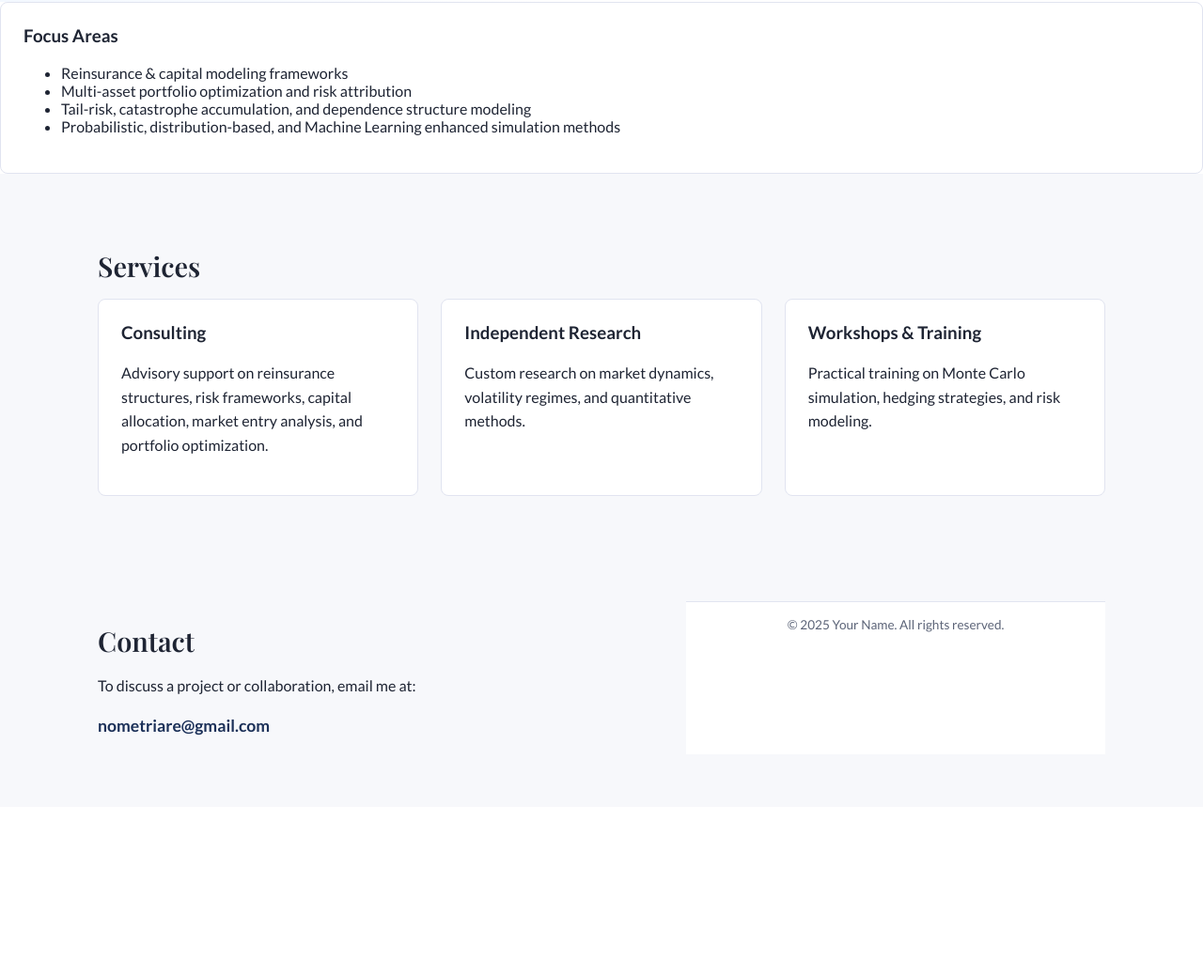
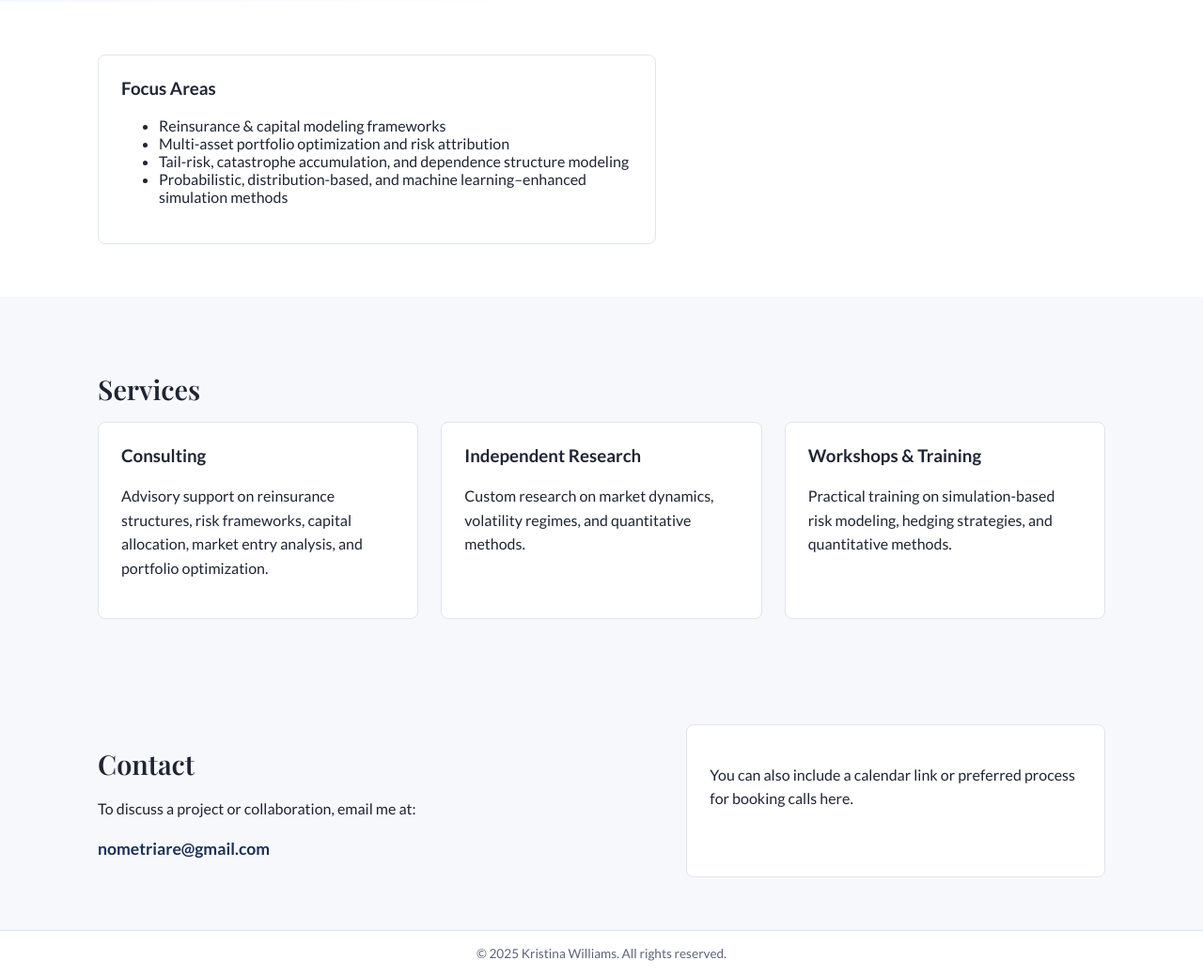
Before and after one commit to piflander/piflander.github.io, a plain HTML site: page index.html in a window 1280 px wide. Shown: the part 877-1916 px from the top of the page at 94% size. Before the commit the page ends 1736 px from the top, so only its background shows below. Drawn offline with nearby package versions, Linux system fonts and the light colour scheme.

Commit message:
Update index.html

```diff
--- a/index.html
+++ b/index.html
@@ -45,8 +45,9 @@
             simulation-based distribution analysis, and advanced portfolio optimization.
           </h1>
           <p class="subtitle">
-            Independent consulting and research specializing in reinsurance strategy, quantitative risk modeling, portfolio optimization, machine learning, robust backtesting,
-            and evidence-based decision support for insurers, reinsurers, and institutional financial clients.
+            Independent consulting and research specializing in reinsurance strategy, quantitative risk modeling,
+            portfolio optimization, machine learning, robust backtesting, and evidence-based decision support
+            for insurers, reinsurers, and institutional financial clients.
           </p>
 
           <a href="#contact" class="btn">Book a consultation</a>
@@ -54,9 +55,10 @@
       </div>
     </section>
 
-    <!-- ABOUT
+    <!-- ABOUT -->
     <section id="about" class="section">
       <div class="container two-col">
+        <!--
         <div>
           <h2>About</h2>
           <p>
@@ -68,10 +70,10 @@
         <div class="highlight-box">
           <h3>Focus Areas</h3>
           <ul>
-            <li>Reinsurance & capital modeling frameworks</li>
+            <li>Reinsurance &amp; capital modeling frameworks</li>
             <li>Multi-asset portfolio optimization and risk attribution</li>
             <li>Tail-risk, catastrophe accumulation, and dependence structure modeling</li>
-            <li>Probabilistic, distribution-based, and Machine Learning enhanced simulation methods</li>
+            <li>Probabilistic, distribution-based, and machine learning–enhanced simulation methods</li>
           </ul>
         </div>
       </div>
@@ -99,19 +101,19 @@
           </div>
 
           <div class="card">
-            <h3>Workshops & Training</h3>
+            <h3>Workshops &amp; Training</h3>
             <p>
-              Practical training on Monte Carlo simulation, hedging strategies, and risk modeling.
+              Practical training on simulation-based risk modeling, hedging strategies, and quantitative methods.
             </p>
           </div>
         </div>
       </div>
     </section>
 
-    <!-- RESEARCH
+    <!-- RESEARCH (currently hidden)
     <section id="research" class="section">
       <div class="container">
-        <h2>Research & Writing</h2>
+        <h2>Research &amp; Writing</h2>
         <p>
           Brief description of the kind of articles, reports, or research notes you plan to publish.
         </p>
@@ -123,6 +125,7 @@
       </div>
     </section>
     -->
+
     <!-- CONTACT -->
     <section id="contact" class="section section-alt">
       <div class="container two-col">
@@ -135,11 +138,19 @@
             <a href="mailto:nometriare@gmail.com">nometriare@gmail.com</a>
           </p>
         </div>
+        <div class="note">
+          <p>
+            You can also include a calendar link or preferred process for booking calls here.
+          </p>
+        </div>
+      </div>
+    </section>
+  </main>
 
   <!-- FOOTER -->
   <footer class="site-footer">
     <div class="container footer-inner">
-      <span>© <span id="year"></span> Your Name. All rights reserved.</span>
+      <span>© <span id="year"></span> Kristina Williams. All rights reserved.</span>
     </div>
   </footer>
 
```
Lines whose indentation alone changed are shown as unchanged.
